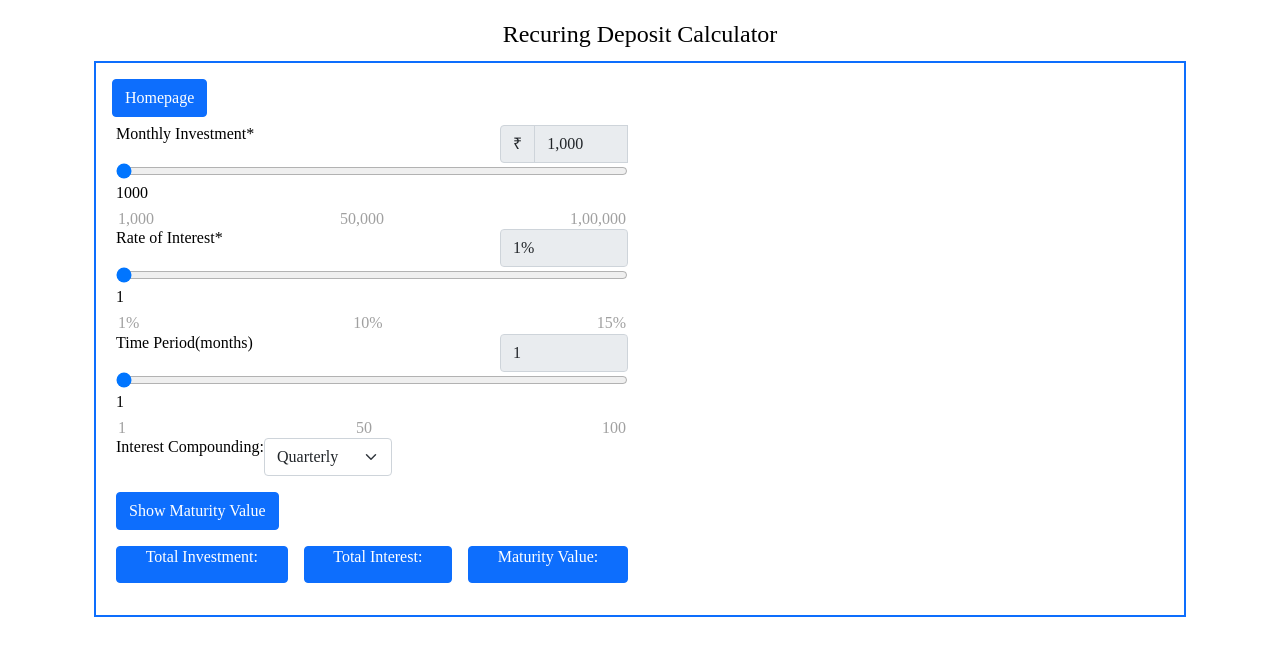
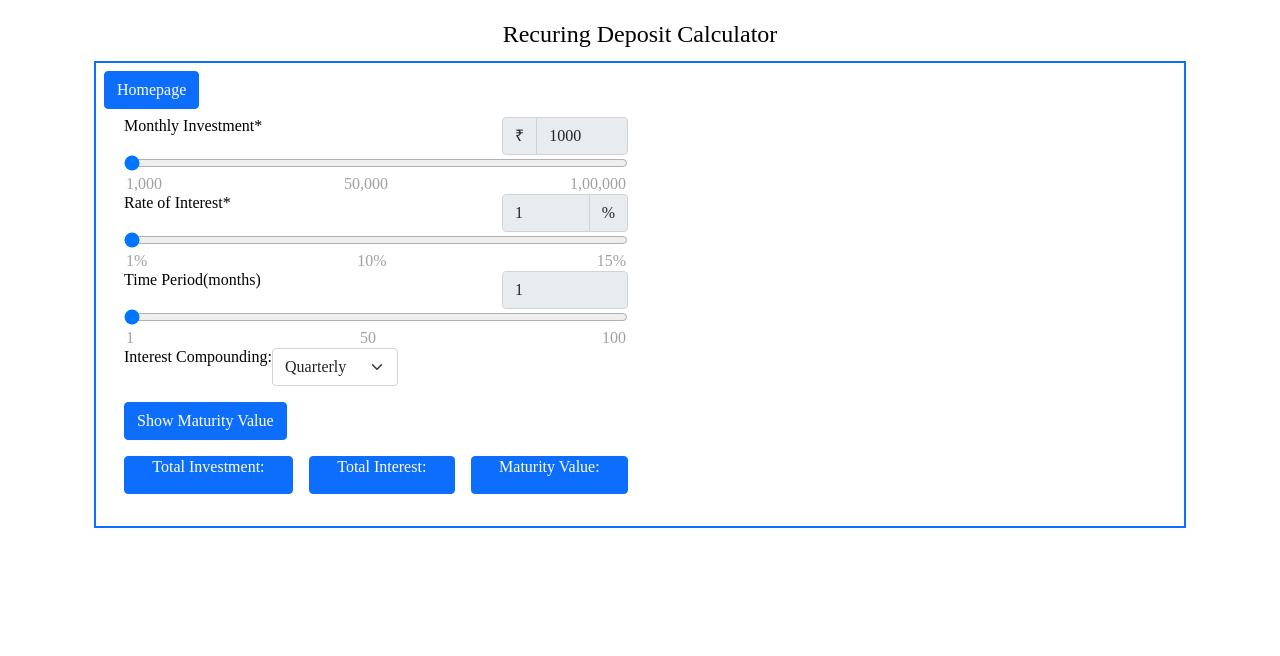
Before and after one commit to sk-282100/CalculatorAngularVersion1.0, an Angular app in the folder Calculator/: page /ReccuringDepositeCalculator in a window 1280 px wide. Shown: the top 656 px of the page. Built offline with nearby package versions, Linux system fonts and the light colour scheme.

Commit message:
RD calculator Functionlity completed--yogesh

```diff
--- a/Calculator/src/app/RecurringDepositCalculator/recurring-deposit-calculator-component/recurring-deposit-calculator-component.component.html
+++ b/Calculator/src/app/RecurringDepositCalculator/recurring-deposit-calculator-component/recurring-deposit-calculator-component.component.html
@@ -4,8 +4,8 @@
     </div>
     <div class="rows container">
         <div class="col-12 float-lg-start border border-primary p-2 m-0 border-2">
-            <button class="btn btn-primary m-2" (click)='homePage()'> Homepage </button>
-            <form>
+            <button class="btn btn-primary " (click)='homePage()'> Homepage </button>
+            <form class="m-2">
                 <div>
                     <div class="container col-6 float-lg-start">
                         <div class="">
@@ -13,14 +13,13 @@
                                 <label>Monthly Investment*</label>
                                 <div class="flex-nowrap input-group w-25">
                                     <span class="input-group-text" id="addon-wrapping">₹</span>
-                                    <input type="text" class="form-control disabled w-25" id="monthlyInvestment"
-                                        readonly value="1,000" />
-                                    <input type="hidden" id="hdMonthlyAmount" value="1000" />
+
+                                    <input type="text" name="monthlyAmount" class="form-control disabled w-25" readonly
+                                        [(ngModel)]="monthlyAmountSliderValue" />
                                 </div>
                             </div>
                             <input id="monthlyAmountSlider" type="range" name="range" step="500" min="1000" max="100000"
-                            value="1000" [(ngModel)]="monthlyAmountSliderValue"/>
-<h6>{{monthlyAmountSliderValue}}</h6>
+                                value="1000" [(ngModel)]="monthlyAmountSliderValue" />
                             <datalist id="monthlyAmountSlider">
                                 <option value="1,000" label="1,000"></option>
 
@@ -32,14 +31,17 @@
                         <div class="">
                             <div class="d-flex justify-content-between">
                                 <label>Rate of Interest*</label>
-                                <input type="text" class="form-control disabled w-25" id="rateOfInterest" readonly
-                                    value="1%" />
-                                <input type="hidden" id="hdRateOfIntrest" value="1">
+                                <div class="flex-nowrap input-group w-25">
+                                    <input type="text" name="rateOfInterest" class="form-control disabled w-25"
+                                        id="rateOfInterest" readonly value="1%"
+                                        [(ngModel)]="rateOfInterestSliderValue" />
+                                    <span class="input-group-text" id="addon-wrapping">%</span>
+                                </div>
                             </div>
                             <input id="rateOfInterestSlider" type="range" name="range" step="0.5" min="1" max="15"
-                                value="1" [(ngModel)]="rateOfInterestSliderValue"/>
-                           <h6>{{rateOfInterestSliderValue}}</h6>
-                                <datalist id="rateOfInterestSlider">
+                                value="1" [(ngModel)]="rateOfInterestSliderValue" />
+
+                            <datalist id="rateOfInterestSlider">
                                 <option value="1" label="1%"></option>
 
                                 <option value="5" label="10%"></option>
@@ -50,12 +52,12 @@
                         <div class="">
                             <div class="d-flex justify-content-between">
                                 <label>Time Period(months)</label>
-                                <input type="text" class="form-control disabled w-25" id="timePeriod" readonly
-                                    value="1" />
+                                <input type="text" name="timePeriod" class="form-control disabled w-25" id="timePeriod"
+                                    readonly value="1" [(ngModel)]="timePeriodSliderValue" />
                             </div>
-                            <input id="timePeriodSlider" type="range" name="range" step="1" min="1" max="100"
-                                value="1" [(ngModel)]="timePeriodSliderValue" />
-                                <h6>{{timePeriodSliderValue}}</h6>
+                            <input id="timePeriodSlider" type="range" name="range" step="1" min="1" max="100" value="1"
+                                [(ngModel)]="timePeriodSliderValue" />
+
                             <datalist id="timePeriodSlider">
                                 <option value="1" label="1"></option>
                                 <option value="50" label="50"></option>
@@ -66,7 +68,7 @@
                             <div class="d-flex justify-content-start">
                                 <label for="interestCompounding">Interest Compounding: </label>
                                 <select name="interestCompounding" class="form-select w-25" id="interestCompounding"
-                                     [(ngModel)]="interestCompoundingValue">
+                                    [(ngModel)]="interestCompoundingValue">
                                     <option class="dropdown-item" value="3">Quarterly</option>
                                     <option class="dropdown-item" value="6">Half-Yearly</option>
                                     <option class="dropdown-item" value="12">Yearly</option>
@@ -75,7 +77,8 @@
                             </div>
                         </div>
                         <div class="py-3">
-                            <button type="button" class="btn btn-primary" id="show-maturity-value" (click)="Calculate()">Show
+                            <button type="button" class="btn btn-primary" id="show-maturity-value"
+                                (click)="Calculate()">Show
                                 Maturity Value</button>
 
                             <div class="d-flex flex-row text-center h6 active mt-3">
@@ -93,9 +96,10 @@
 
                     </div>
                     <div class="col-5 float-md-end container">
-                        <!-- <div #chartContainer style="height: 350px; width: 300px;"></div> -->
-                        <canvas id="chartContainer" width="400" height="400"></canvas>
+
+                        <div #chartContainer style="height: 350px; width: 300px;"></div>
                     </div>
+
                 </div>
             </form>
         </div>
--- a/Calculator/src/app/RecurringDepositeClosureCalculator/recurring-deposite-closure-calculator/recurring-deposite-closure-calculator.component.ts
+++ b/Calculator/src/app/RecurringDepositeClosureCalculator/recurring-deposite-closure-calculator/recurring-deposite-closure-calculator.component.ts
@@ -1,5 +1,6 @@
 import { Component, OnInit } from '@angular/core';
 import { Router } from '@angular/router';
+
 @Component({
   selector: 'app-recurring-deposite-closure-calculator',
   templateUrl: './recurring-deposite-closure-calculator.component.html',
--- a/Calculator/src/index.html
+++ b/Calculator/src/index.html
@@ -6,7 +6,7 @@
   <base href="/">
   <meta name="viewport" content="width=device-width, initial-scale=1">
   <link rel="icon" type="image/x-icon" href="favicon.ico">
-
+  <script src="https://canvasjs.com/assets/script/canvasjs.min.js"></script>
 </head>
 <body>
   <app-root>
```
Also changed, not shown: Calculator/src/app/RecurringDepositCalculator/recurring-deposit-calculator-component/recurring-deposit-calculator-component.component.ts (+2 -8 lines), 1 other file (tests, documents, lock files or other folders).
